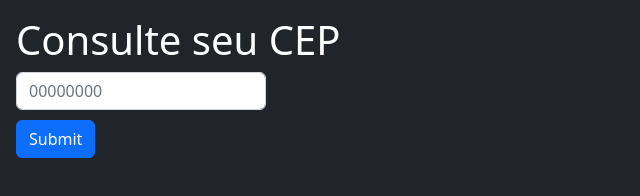
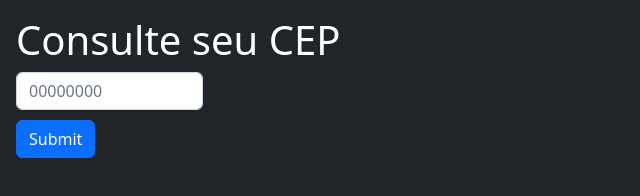
Before and after one commit to FernandoAdyson/ConsumindoAPI, a plain HTML site: page index.html in a window 1280 px wide. Shown: the whole page, without its empty margins (0-640 px from the left). Drawn offline with nearby package versions, Linux system fonts and the light colour scheme.

Commit message:
Update style.css

```diff
--- a/src/style.css
+++ b/src/style.css
@@ -1,5 +1,5 @@
 .form-control {
-  width: 20%;
+  width: 40%;
 }
 
 #pesquisar {
@@ -20,6 +20,12 @@
   color: #000000
 }
 
-.btn-close{
+.btn-close {
   visibility: hidden;
 }
+
+@media only screen and (min-width: 1000px) {
+  .form-control {
+    width: 15%;
+  }
+}
```
